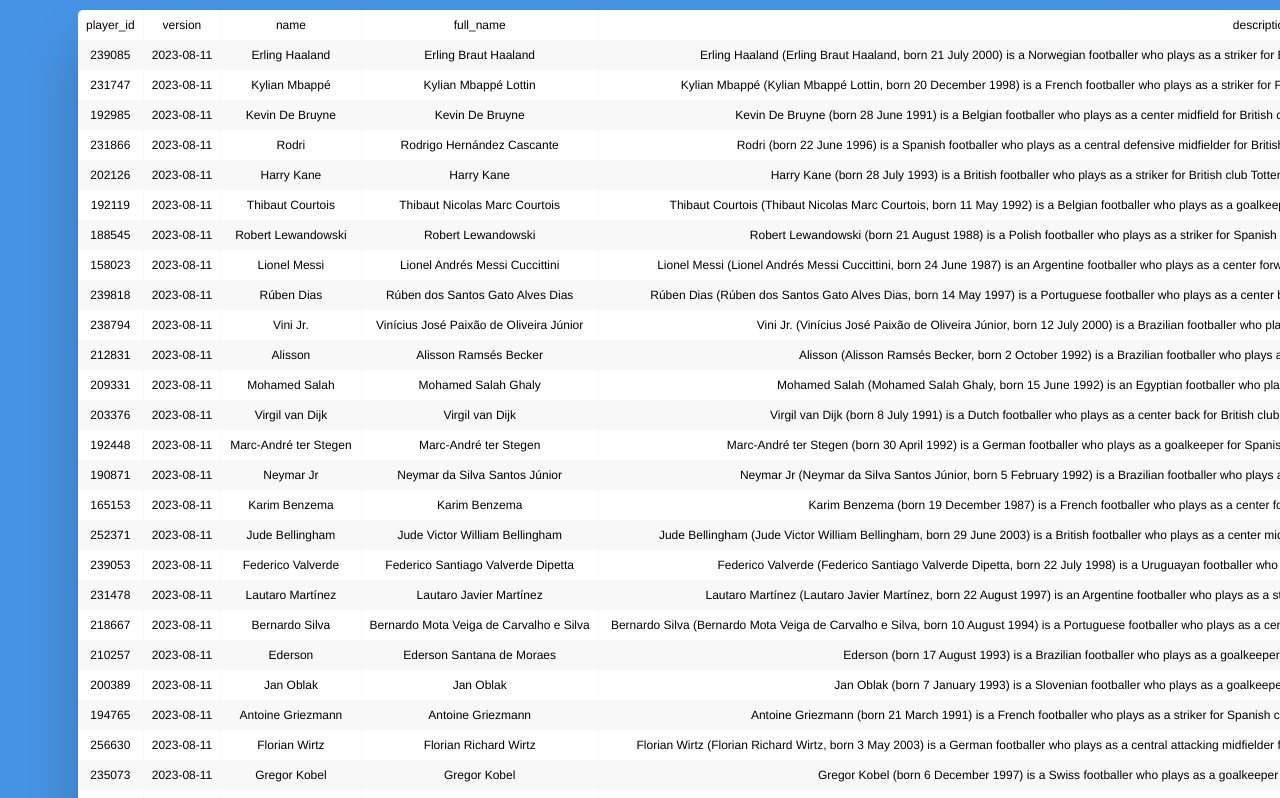
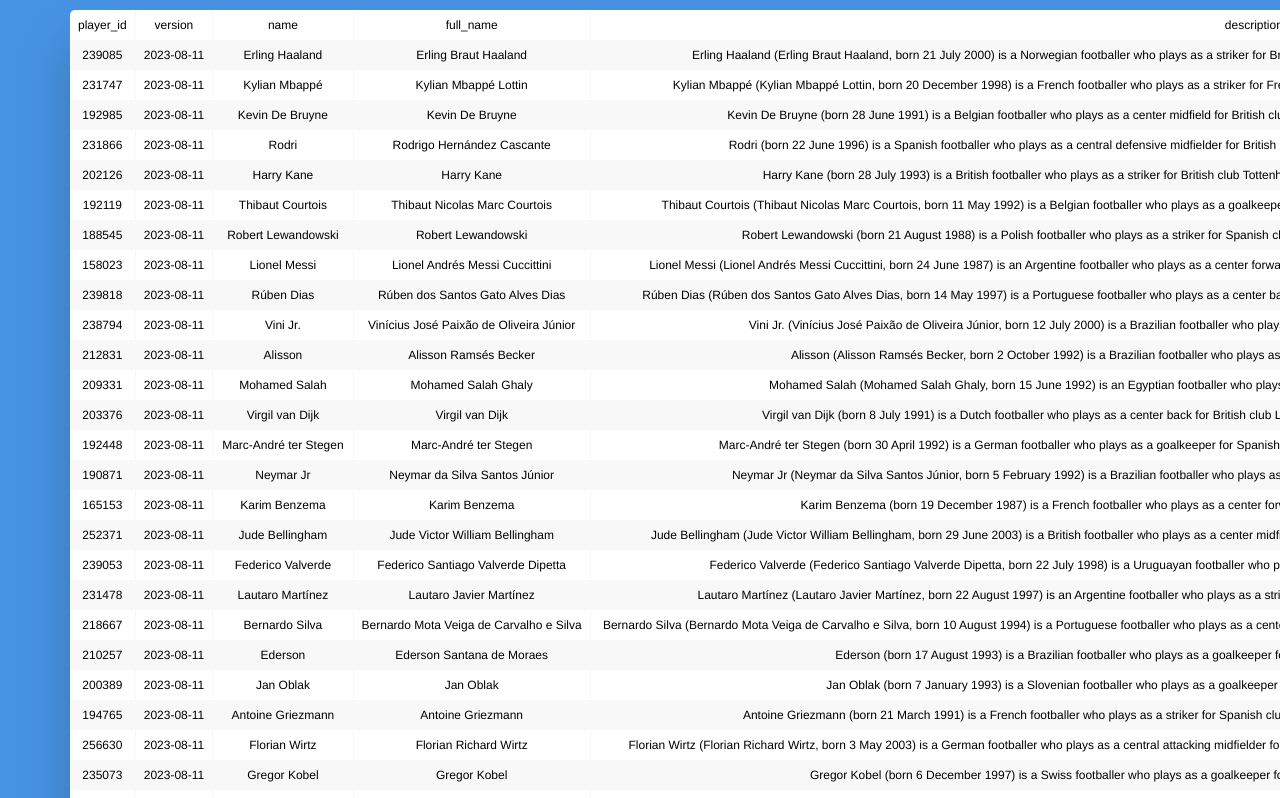
Before and after one commit to Batman7836/fifa-table, a plain HTML site: page index.html in a window 1280 px wide. Shown: the top 798 px of the page. Drawn offline with Linux system fonts and the light colour scheme.

Commit message:
Update style.css

```diff
--- a/style.css
+++ b/style.css
@@ -2,11 +2,18 @@
     box-sizing: border-box;
     -webkit-box-sizing: border-box;
     -moz-box-sizing: border-box;
+    margin: 0;
+    padding: 0;
+    width: 100%;
 }
 body{
     font-family: Helvetica;
     -webkit-font-smoothing: antialiased;
     background: rgba( 71, 147, 227, 1);
+    margin: 0;
+    padding: 0;
+    width: 100%;
+
 }
 h2{
     text-align: center;
@@ -22,6 +29,7 @@ h2{
 .table-wrapper{
     margin: 10px 70px 70px;
     box-shadow: 0px 35px 50px rgba( 0, 0, 0, 0.2 );
+    width: 100%;
 }
 
 .fl-table {
@@ -34,6 +42,7 @@ h2{
     max-width: 100%;
     white-space: nowrap;
     background-color: white;
+    width: 100%;
 }
 
 .fl-table td, .fl-table th {
```
